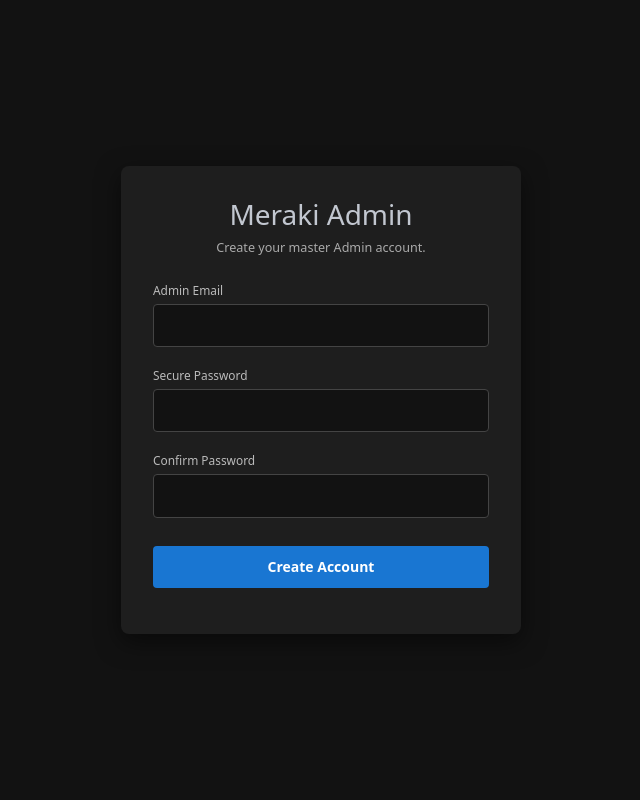
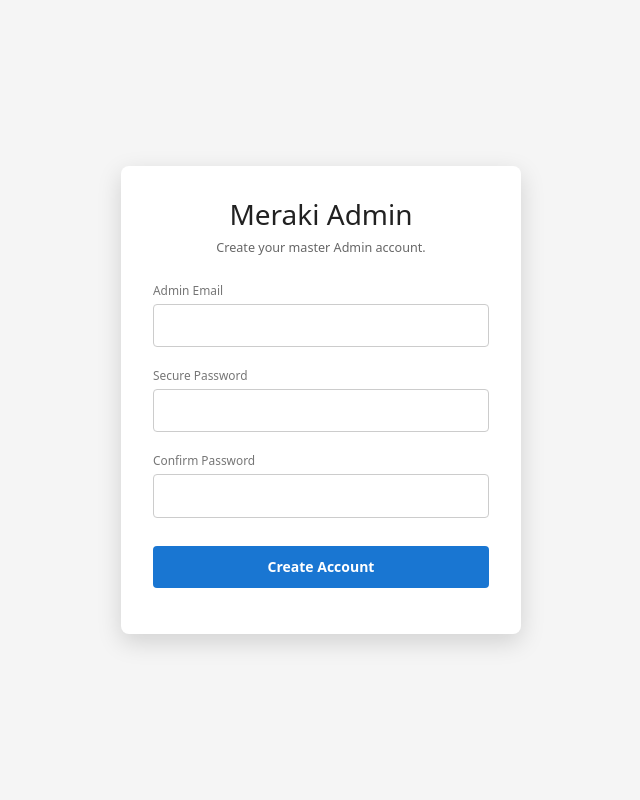
Before and after one commit to NightHawkATL/meraki-dashboard-app, a FastAPI app: page / in a window 1280 px wide. Shown: the whole page, without its empty margins (319-959 px from the left). Run offline with FastAPI, Linux system fonts and the light colour scheme; parts of the project's set-up code (start-up, migrations or seed data) failed here and were passed over; some libraries are stand-ins or nearby versions.

Commit message:
Update backend/app/templates/base.html

```diff
--- a/backend/app/templates/base.html
+++ b/backend/app/templates/base.html
@@ -1,5 +1,5 @@
 <!DOCTYPE html>
-<html lang="en" data-theme="dark">
+<html lang="en">
 <head>
     <meta charset="UTF-8">
     <meta name="viewport" content="width=device-width, initial-scale=1">
@@ -8,46 +8,95 @@
     <script src="https://unpkg.com/htmx.org@1.9.12"></script>
     <link rel="stylesheet" href="https://fonts.googleapis.com/css2?family=Material+Symbols+Outlined:opsz,wght,FILL,GRAD@20,400,0,0" />
 
-    <!-- UI SCALING SCRIPT -->
+    <!-- UI SCALING & THEME SCRIPT -->
     <script>
-        // Set the UI scale immediately to prevent flickering. Default to 14px (Standard 1080p scale).
-        const savedScale = localStorage.getItem('uiScale') || '14px';
-        document.documentElement.style.setProperty('font-size', savedScale, 'important');
+        // Set the UI scale and theme immediately to prevent flickering.
+        (function() {
+            // Theme Initialization
+            const savedTheme = localStorage.getItem('theme') || 'system';
+            const actualTheme = savedTheme === 'system'
+                ? (window.matchMedia('(prefers-color-scheme: dark)').matches ? 'dark' : 'light')
+                : savedTheme;
+            document.documentElement.setAttribute('data-theme', actualTheme);
+
+            // Scale Initialization (Default to 14px Standard 1080p scale)
+            const savedScale = localStorage.getItem('uiScale') || '14px';
+            document.documentElement.style.setProperty('font-size', savedScale, 'important');
+        })();
     </script>
 
     <style>
-        /* Exact colors used in MUI Dark Mode */
-        :root {
+        /* ========================================= */
+        /* MUI Dark & Light Mode Variables           */
+        /* ========================================= */
+        :root[data-theme="dark"] {
             --pico-background-color: #121212;
             --sidebar-bg: #1e1e1e;
             --topbar-bg: #272727;
             --nav-width: 250px;
             --topbar-height: 64px;
+
+            --text-primary: #ffffff;
+            --text-secondary: #aaaaaa;
+            --text-muted: #bbbbbb;
+            --border-color: #333333;
+            --border-light: #444444;
+            --input-bg: #121212;
+            --hover-bg: rgba(255, 255, 255, 0.08);
+            --list-hover: #1e1e1e;
+            --list-border: #222222;
+
+            --shadow-rich: rgba(0,0,0,0.5);
+            --shadow-soft: rgba(0,0,0,0.5);
+            --shadow-paper: rgba(0,0,0,0.2);
         }
-        body { margin: 0; padding: 0; height: 100vh; overflow: hidden; }
+
+        :root[data-theme="light"] {
+            --pico-background-color: #f5f5f5;
+            --sidebar-bg: #ffffff;
+            --topbar-bg: #ffffff;
+            --nav-width: 250px;
+            --topbar-height: 64px;
+
+            --text-primary: rgba(0, 0, 0, 0.87);
+            --text-secondary: rgba(0, 0, 0, 0.6);
+            --text-muted: rgba(0, 0, 0, 0.54);
+            --border-color: #e0e0e0;
+            --border-light: #cccccc;
+            --input-bg: #ffffff;
+            --hover-bg: rgba(0, 0, 0, 0.04);
+            --list-hover: #f5f5f5;
+            --list-border: #eeeeee;
+
+            --shadow-rich: rgba(0,0,0,0.15);
+            --shadow-soft: rgba(0,0,0,0.1);
+            --shadow-paper: rgba(0,0,0,0.1);
+        }
+
+        body { margin: 0; padding: 0; height: 100vh; overflow: hidden; color: var(--text-primary); }
 
         /* --- AUTH SCREEN STYLES (Material-UI Mimic) --- */
         .auth-wrapper { display: flex; justify-content: center; align-items: center; height: 100vh; padding: 1rem; }
         .auth-card {
             background: var(--sidebar-bg);
-            padding: 32px; /* Tighten padding */
+            padding: 32px;
             border-radius: 8px;
             width: 100%;
             max-width: 400px;
-            box-shadow: 0 8px 24px rgba(0,0,0,0.5); /* Richer shadow */
+            box-shadow: 0 8px 24px var(--shadow-rich);
         }
-        .auth-card h3 { margin-bottom: 8px; font-weight: 500; font-size: 2rem; text-align: center; }
-        .auth-card p { text-align: center; font-size: 0.9rem; color: #aaa; margin-bottom: 24px; }
-        .auth-card label { font-size: 0.85rem; color: #bbb; margin-bottom: 4px; }
+        .auth-card h3 { margin-bottom: 8px; font-weight: 500; font-size: 2rem; text-align: center; color: var(--text-primary); }
+        .auth-card p { text-align: center; font-size: 0.9rem; color: var(--text-secondary); margin-bottom: 24px; }
+        .auth-card label { font-size: 0.85rem; color: var(--text-muted); margin-bottom: 4px; }
         .auth-card input {
-            margin-bottom: 16px; background: #121212;
-            border: 1px solid #444; border-radius: 4px;
-            padding: 0.75rem;
+            margin-bottom: 16px; background: var(--input-bg);
+            border: 1px solid var(--border-light); border-radius: 4px;
+            padding: 0.75rem; color: var(--text-primary);
         }
-        .auth-card input:focus { border-color: #1976d2; box-shadow: 0 0 0 1px #1976d2; }
+        .auth-card input:focus { border-color: #1976d2; box-shadow: 0 0 0 1px #1976d2; outline: none; }
         .auth-card button {
-            margin-top: 8px; background-color: #1976d2; /* MUI Blue */
-            border: none; border-radius: 4px; font-weight: bold;
+            margin-top: 8px; background-color: #1976d2;
+            border: none; border-radius: 4px; font-weight: bold; color: #fff;
         }
         .auth-card button:hover { background-color: #1565c0; }
 
@@ -55,19 +104,19 @@
         .app-topbar {
             position: fixed; top: 0; left: 0; right: 0; height: var(--topbar-height);
             background: var(--topbar-bg); display: flex; align-items: center; justify-content: space-between;
-            padding: 0 1.5rem; z-index: 1000; box-shadow: 0 2px 4px rgba(0,0,0,0.5);
+            padding: 0 1.5rem; z-index: 1000; box-shadow: 0 2px 4px var(--shadow-soft);
         }
         .app-sidebar {
             position: fixed; top: var(--topbar-height); left: 0; bottom: 0; width: var(--nav-width);
-            background: var(--sidebar-bg); border-right: 1px solid #333;
+            background: var(--sidebar-bg); border-right: 1px solid var(--border-color);
             display: flex; flex-direction: column; justify-content: space-between;
         }
         .app-sidebar ul { list-style: none; padding: 0; margin: 0; padding-top: 1rem; }
         .app-sidebar a {
             display: flex; align-items: center; gap: 16px; padding: 12px 24px;
-            color: #e0e0e0; text-decoration: none; font-weight: 500; transition: background 0.2s;
+            color: var(--text-primary); text-decoration: none; font-weight: 500; transition: background 0.2s;
         }
-        .app-sidebar a:hover { background: rgba(255, 255, 255, 0.08); color: #fff; }
+        .app-sidebar a:hover { background: var(--hover-bg); }
         .app-sidebar .logout-btn { color: #ff5252; margin-bottom: 1rem; cursor: pointer; }
         .app-sidebar .logout-btn:hover { background: rgba(255, 82, 82, 0.1); }
 
@@ -75,42 +124,82 @@
             margin-top: var(--topbar-height); margin-left: var(--nav-width); padding: 2rem;
             height: calc(100vh - var(--topbar-height)); overflow-y: auto;
         }
+
         /* --- MUI COMPACT STYLES --- */
         .mui-paper {
-            background: var(--sidebar-bg); border: 1px solid #333;
-            border-radius: 8px; padding: 24px; box-shadow: 0 4px 6px rgba(0,0,0,0.2);
+            background: var(--sidebar-bg); border: 1px solid var(--border-color);
+            border-radius: 8px; padding: 24px; box-shadow: 0 4px 6px var(--shadow-paper);
         }
         .mui-input {
             margin-bottom: 0 !important; padding: 8px 12px !important;
             font-size: 0.9rem !important; height: auto !important;
-            background: #121212 !important; border: 1px solid #444 !important;
+            background: var(--input-bg) !important; border: 1px solid var(--border-light) !important;
+            color: var(--text-primary) !important;
         }
         .mui-btn {
             padding: 8px 24px !important; font-size: 0.85rem !important;
             font-weight: 600 !important; text-transform: uppercase;
             width: auto !important; height: 100% !important; margin: 0 !important;
+            color: #fff;
         }
 
         /* --- TABS --- */
-        .mui-tabs { display: flex; border-bottom: 1px solid #444; margin-bottom: 24px; gap: 8px; }
+        .mui-tabs { display: flex; border-bottom: 1px solid var(--border-light); margin-bottom: 24px; gap: 8px; }
         .mui-tab {
-            padding: 10px 20px; cursor: pointer; color: #aaa; text-transform: uppercase;
+            padding: 10px 20px; cursor: pointer; color: var(--text-secondary); text-transform: uppercase;
             font-size: 0.8rem; font-weight: 600; border-bottom: 2px solid transparent; transition: 0.2s;
         }
-        .mui-tab:hover { color: #fff; }
+        .mui-tab:hover { color: var(--text-primary); }
         .mui-tab.active { color: #1976d2; border-bottom: 2px solid #1976d2; }
         .tab-content { display: none; }
         .tab-content.active { display: block; }
 
         /* --- DUAL PANE LISTS --- */
-        .list-box { height: 350px; overflow-y: auto; border: 1px solid #444; border-radius: 4px; background: #121212; }
-        .list-item { padding: 12px 16px; border-bottom: 1px solid #222; cursor: pointer; transition: 0.2s; }
-        .list-item:hover { background: #1e1e1e; }
+        .list-box { height: 350px; overflow-y: auto; border: 1px solid var(--border-light); border-radius: 4px; background: var(--input-bg); }
+        .list-item { padding: 12px 16px; border-bottom: 1px solid var(--list-border); cursor: pointer; transition: 0.2s; color: var(--text-primary); }
+        .list-item:hover { background: var(--list-hover); }
         .list-item.selected { background: rgba(25, 118, 210, 0.15); border-left: 3px solid #1976d2; }
+
+        /* --- THEME TOGGLE BUTTONS --- */
+        .theme-btn {
+            background: transparent; border: none; cursor: pointer; padding: 4px 8px;
+            color: var(--text-primary); display: flex; align-items: center; justify-content: center;
+            transition: opacity 0.2s ease; border-radius: 4px;
+        }
+        .theme-btn:hover { background: var(--hover-bg); }
     </style>
 </head>
 <body>
+
     <!-- Pages inject their layout here -->
     {% block content %}{% endblock %}
+
+    <!-- THEME LOGIC SCRIPT (Global Event Listeners) -->
+    <script>
+        function setTheme(theme) {
+            localStorage.setItem('theme', theme);
+
+            const actualTheme = theme === 'system'
+                ? (window.matchMedia('(prefers-color-scheme: dark)').matches ? 'dark' : 'light')
+                : theme;
+
+            document.documentElement.setAttribute('data-theme', actualTheme);
+
+            document.querySelectorAll('.theme-btn').forEach(btn => {
+                btn.style.opacity = btn.id === `theme-${theme}` ? '1' : '0.4';
+            });
+        }
+
+        document.addEventListener("DOMContentLoaded", () => {
+            const savedTheme = localStorage.getItem('theme') || 'system';
+            setTheme(savedTheme);
+        });
+
+        window.matchMedia('(prefers-color-scheme: dark)').addEventListener('change', e => {
+            if (localStorage.getItem('theme') === 'system') {
+                document.documentElement.setAttribute('data-theme', e.matches ? 'dark' : 'light');
+            }
+        });
+    </script>
 </body>
 </html>
```
